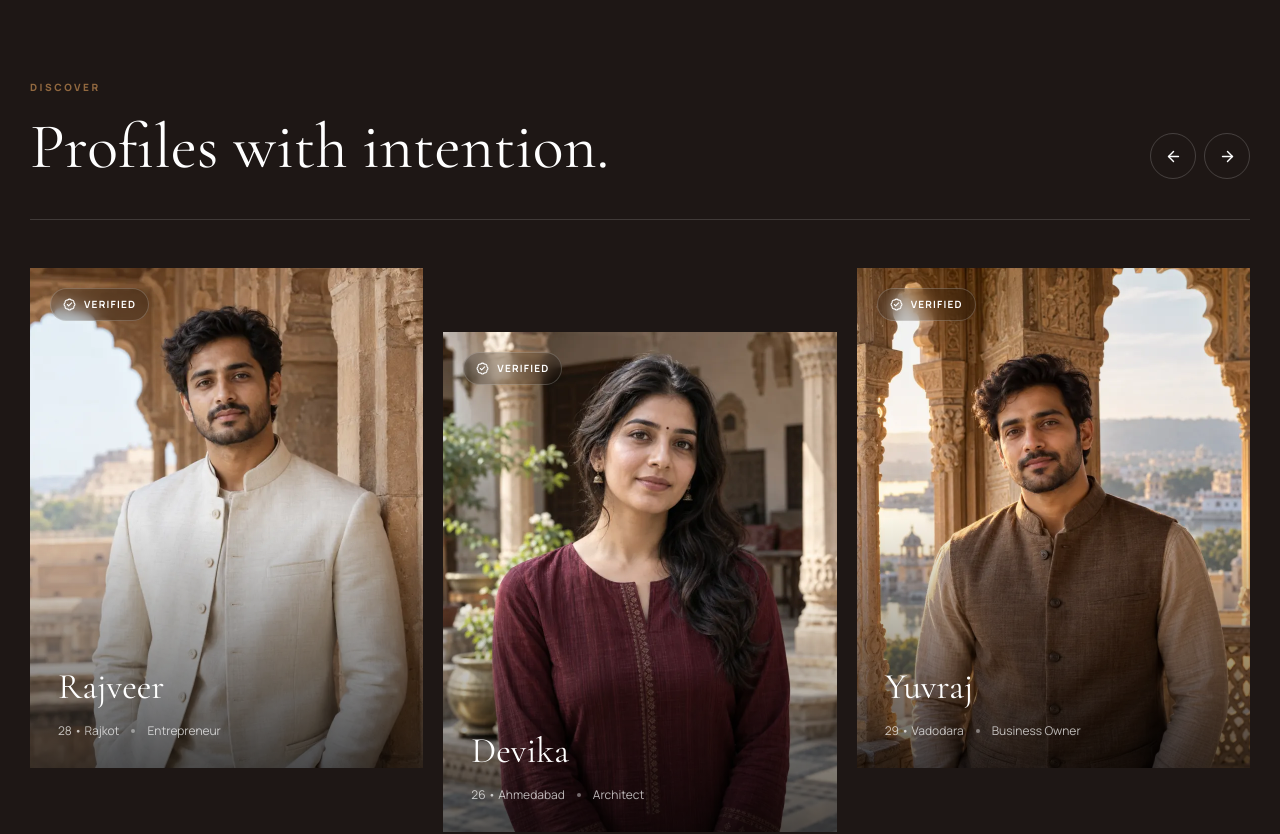
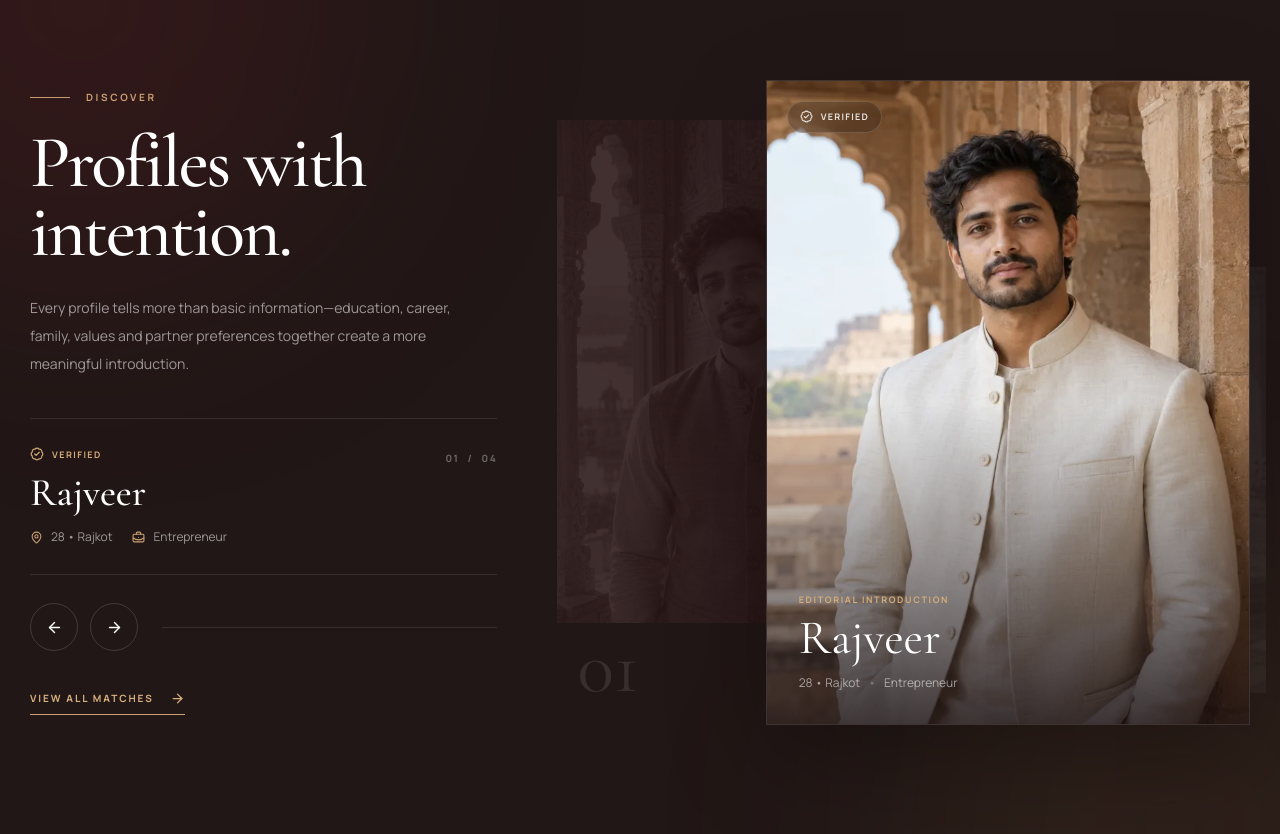
Before and after one commit to Dev0081118/Shaktriya-Samaj-Metromoney, a React (Vite) app: page / in a window 1280 px wide. Shown: the part 1820-2654 px from the top of the page. Built offline with nearby package versions, Linux system fonts and the light colour scheme; no server answers.

Commit message:
feat: enhance MatchShowcase component with detailed profile information and navigation controls

```diff
--- a/src/components/MatchShowcase.jsx
+++ b/src/components/MatchShowcase.jsx
@@ -1,25 +1,44 @@
-import { ArrowLeft, ArrowRight, BadgeCheck } from "lucide-react";
+import {
+  ArrowLeft,
+  ArrowRight,
+  BadgeCheck,
+  MapPin,
+  BriefcaseBusiness
+} from "lucide-react";
 import { Link } from "react-router-dom";
 import { useTranslation } from "react-i18next";
-import { useRef } from "react";
+import { useRef, useState } from "react";
+
 import { useGsapReveal } from "../motion/useGsapReveal";
+import { useAuth } from "../context/AuthContext";
+import { getHomeRouteForRole } from "../utils/roleRoutes";
 
 const profiles = [
   {
     name: "Rajveer",
-    details: "28 • Rajkot",
+    age: 28,
+    city: "Rajkot",
     work: "Entrepreneur",
     image: "/assets/member/profile-rajveer.webp"
   },
   {
     name: "Devika",
-    details: "26 • Ahmedabad",
+    age: 26,
+    city: "Ahmedabad",
     work: "Architect",
     image: "/assets/member/profile-devika.webp"
   },
   {
+    name: "Nandini",
+    age: 29,
+    city: "Udaipur",
+    work: "Doctor",
+    image: "/assets/member/profile-nandini.webp"
+  },
+  {
     name: "Yuvraj",
-    details: "29 • Vadodara",
+    age: 29,
+    city: "Vadodara",
     work: "Business Owner",
     image: "/assets/member/profile-yuvraj.webp"
   }
@@ -27,81 +46,226 @@ const profiles = [
 
 export default function MatchShowcase() {
   const { t } = useTranslation();
-  const root = useRef(null); useGsapReveal(root);
+  const { user } = useAuth();
+
+  const root = useRef(null);
+
+  const [activeIndex, setActiveIndex] = useState(0);
+
+  useGsapReveal(root);
+
+  const activeProfile = profiles[activeIndex];
+
+  const previousProfile = () => {
+    setActiveIndex((current) =>
+      current === 0 ? profiles.length - 1 : current - 1
+    );
+  };
+
+  const nextProfile = () => {
+    setActiveIndex((current) =>
+      current === profiles.length - 1 ? 0 : current + 1
+    );
+  };
+
+  const matchesPath = !user
+    ? "/register"
+    : user.role === "member"
+      ? "/discover"
+      : getHomeRouteForRole(user.role);
+
   return (
-    <section ref={root} className="overflow-hidden bg-[#1e1715] py-28 text-white">
-      <div className="page-container">
-        <div data-reveal className="flex flex-col justify-between gap-8 border-b border-white/15 pb-10 lg:flex-row lg:items-end">
-          <div>
-            <p className="eyebrow text-[#c99f72]">{t('nav.discover')}</p>
+    <section
+      ref={root}
+      className="relative overflow-hidden bg-[#211716] py-20 text-white sm:py-24 lg:py-28"
+    >
+      {/* Subtle atmospheric lighting */}
+      <div
+        aria-hidden="true"
+        className="pointer-events-none absolute left-[-180px] top-[-220px] h-[520px] w-[520px] rounded-full bg-[#681d25]/25 blur-[120px]"
+      />
 
-            <h2 className="mt-5 font-display text-[50px] leading-none sm:text-[64px]">
-              {t('home.showcaseTitle')}
+      <div
+        aria-hidden="true"
+        className="pointer-events-none absolute bottom-[-260px] right-[-160px] h-[540px] w-[540px] rounded-full bg-[#aa7a42]/10 blur-[130px]"
+      />
+
+      <div className="page-container relative z-10">
+        <div className="grid gap-14 lg:grid-cols-[0.82fr_1.18fr] lg:items-center lg:gap-20">
+          {/* LEFT CONTENT */}
+          <div data-reveal className="max-w-[500px]">
+            <div className="flex items-center gap-4">
+              <span className="h-px w-10 bg-[#C49B70]" />
+
+              <p className="text-[10px] font-bold uppercase tracking-[0.26em] text-[#C99F72]">
+                {t("nav.discover")}
+              </p>
+            </div>
+
+            <h2 className="mt-6 max-w-[480px] font-display text-[54px] font-medium leading-[0.93] tracking-[-0.035em] text-white sm:text-[66px] lg:text-[74px]">
+              {t("home.showcaseTitle")}
             </h2>
+
+            <p className="mt-7 max-w-[450px] text-[13px] leading-7 text-white/55 sm:text-[14px]">
+              {t("home.heritageBody2")}
+            </p>
+
+            {/* ACTIVE PROFILE DETAILS */}
+            <div
+              aria-live="polite"
+              className="mt-10 border-y border-white/10 py-7"
+            >
+              <div className="flex items-start justify-between gap-5">
+                <div>
+                  <div className="flex items-center gap-2 text-[9px] font-bold uppercase tracking-[0.16em] text-[#D6AC78]">
+                    <BadgeCheck size={14} />
+                    {t("home.verified")}
+                  </div>
+
+                  <h3 className="mt-3 font-display text-[39px] font-medium leading-none text-white">
+                    {activeProfile.name}
+                  </h3>
+
+                  <div className="mt-4 flex flex-wrap gap-x-5 gap-y-2 text-[12px] text-white/55">
+                    <span className="flex items-center gap-2">
+                      <MapPin size={13} className="text-[#C99F72]" />
+                      {activeProfile.age} • {activeProfile.city}
+                    </span>
+
+                    <span className="flex items-center gap-2">
+                      <BriefcaseBusiness
+                        size={13}
+                        className="text-[#C99F72]"
+                      />
+                      {activeProfile.work}
+                    </span>
+                  </div>
+                </div>
+
+                <div className="pt-1 text-[10px] font-bold tracking-[0.16em] text-white/35">
+                  {String(activeIndex + 1).padStart(2, "0")}
+                  <span className="mx-2">/</span>
+                  {String(profiles.length).padStart(2, "0")}
+                </div>
+              </div>
+            </div>
+
+            {/* LOCAL CONTROLS */}
+            <div className="mt-7 flex items-center gap-3">
+              <button
+                type="button"
+                onClick={previousProfile}
+                aria-label={t("home.previousProfiles")}
+                className="group flex h-12 w-12 items-center justify-center rounded-full border border-white/15 text-white transition duration-200 hover:border-[#C99F72] hover:bg-[#C99F72] hover:text-[#211716] focus-visible:outline-none focus-visible:ring-2 focus-visible:ring-[#C99F72]"
+              >
+                <ArrowLeft
+                  size={17}
+                  className="transition-transform duration-200 group-hover:-translate-x-0.5"
+                />
+              </button>
+
+              <button
+                type="button"
+                onClick={nextProfile}
+                aria-label={t("home.moreProfiles")}
+                className="group flex h-12 w-12 items-center justify-center rounded-full border border-white/15 text-white transition duration-200 hover:border-[#C99F72] hover:bg-[#C99F72] hover:text-[#211716] focus-visible:outline-none focus-visible:ring-2 focus-visible:ring-[#C99F72]"
+              >
+                <ArrowRight
+                  size={17}
+                  className="transition-transform duration-200 group-hover:translate-x-0.5"
+                />
+              </button>
+
+              <div className="ml-3 h-px flex-1 bg-white/10" />
+            </div>
+
+            {/* CTA */}
+            <Link
+              to={matchesPath}
+              className="group mt-10 inline-flex items-center gap-4 border-b border-[#C99F72] pb-2 text-[10px] font-bold uppercase tracking-[0.19em] text-[#D9B17F] transition hover:text-white"
+            >
+              {t("home.viewMatches")}
+
+              <ArrowRight
+                size={15}
+                className="transition-transform duration-200 group-hover:translate-x-1"
+              />
+            </Link>
           </div>
 
-          <div className="flex gap-2">
-            <Link
-              to="/discover"
-              aria-label={t('home.previousProfiles')}
-              className="round-control"
-            >
-              <ArrowLeft size={17} />
-            </Link>
+          {/* RIGHT PROFILE CAROUSEL */}
+          <div
+            data-reveal
+            className="relative mx-auto w-full max-w-[700px]"
+          >
+            {/* Background visual layer */}
+            <div className="absolute -left-5 top-10 hidden h-[78%] w-[58%] overflow-hidden opacity-35 md:block">
+              <img
+                src={
+                  profiles[
+                    (activeIndex + profiles.length - 1) % profiles.length
+                  ].image
+                }
+                alt=""
+                className="h-full w-full object-cover object-top grayscale"
+              />
 
-            <Link
-              to="/discover"
-              aria-label={t('home.moreProfiles')}
-              className="round-control"
-            >
-              <ArrowRight size={17} />
-            </Link>
-          </div>
-        </div>
+              <div className="absolute inset-0 bg-[#431318]/65" />
+            </div>
 
-        <div className="mt-12 grid gap-5 md:grid-cols-3">
-          {profiles.map((profile, index) => (
-            <article
-              key={profile.name}
-              data-reveal
-              className={`profile-editorial ${index === 1 ? "md:mt-16" : ""}`}
-            >
-              <div className="relative overflow-hidden">
+            <div className="absolute -right-4 bottom-8 hidden h-[66%] w-[48%] overflow-hidden opacity-25 md:block">
+              <img
+                src={profiles[(activeIndex + 1) % profiles.length].image}
+                alt=""
+                className="h-full w-full object-cover object-top grayscale"
+              />
+
+              <div className="absolute inset-0 bg-[#211716]/65" />
+            </div>
+
+            {/* MAIN ACTIVE IMAGE */}
+            <div className="relative z-10 ml-auto w-full overflow-hidden border border-white/10 bg-[#2A1B19] shadow-[0_35px_90px_rgba(0,0,0,0.28)] md:w-[72%]">
+              <div className="relative aspect-[3/4] overflow-hidden">
                 <img
-                  src={profile.image}
-                  alt={`${profile.name}, an editorial sample profile`}
+                  key={activeProfile.image}
+                  src={activeProfile.image}
+                  alt={`${activeProfile.name}, editorial sample profile`}
                   loading="lazy"
-                  className="h-[500px] w-full object-cover transition duration-700 hover:scale-[1.025]"
+                  className="h-full w-full object-cover object-top transition duration-700 hover:scale-[1.02]"
                 />
 
-                <div className="absolute inset-0 bg-gradient-to-t from-black/65 via-transparent to-transparent" />
+                <div className="absolute inset-0 bg-gradient-to-t from-[#160c0d]/80 via-transparent to-transparent" />
 
-                <span className="absolute left-5 top-5 flex items-center gap-2 rounded-full border border-white/20 bg-black/20 px-3 py-2 text-[10px] font-bold uppercase tracking-[0.12em] backdrop-blur">
+                <div className="absolute left-5 top-5 flex items-center gap-2 rounded-full border border-white/15 bg-black/20 px-3 py-2 text-[9px] font-bold uppercase tracking-[0.14em] text-white/85 backdrop-blur-md">
                   <BadgeCheck size={13} />
-                  {t('home.verified')}
-                </span>
+                  {t("home.verified")}
+                </div>
 
-                <div className="absolute inset-x-0 bottom-0 p-7">
-                  <h3 className="font-display text-[36px]">{profile.name}</h3>
+                <div className="absolute inset-x-0 bottom-0 p-6 sm:p-8">
+                  <p className="text-[9px] font-bold uppercase tracking-[0.18em] text-[#D6AC78]">
+                    Editorial introduction
+                  </p>
 
-                  <div className="mt-2 flex items-center gap-3 text-[12px] text-white/70">
-                    <span>{profile.details}</span>
-                    <span className="h-1 w-1 rounded-full bg-white/40" />
-                    <span>{profile.work}</span>
-                  </div>
+                  <h3 className="mt-2 font-display text-[42px] leading-none text-white sm:text-[48px]">
+                    {activeProfile.name}
+                  </h3>
+
+                  <p className="mt-3 text-[12px] text-white/55">
+                    {activeProfile.age} • {activeProfile.city}
+                    <span className="mx-2 text-white/25">•</span>
+                    {activeProfile.work}
+                  </p>
                 </div>
               </div>
-            </article>
-          ))}
-        </div>
+            </div>
 
-        <div className="mt-14 text-center">
-          <Link
-            to="/discover"
-            className="border-b border-[#c99f72] pb-2 text-[11px] font-bold uppercase tracking-[0.18em] text-[#d9b17f]"
-          >
-            {t('home.viewMatches')}
-          </Link>
+            {/* Side index */}
+            <div className="absolute bottom-5 left-0 z-20 hidden md:block">
+              <span className="font-display text-[76px] leading-none text-white/10">
+                {String(activeIndex + 1).padStart(2, "0")}
+              </span>
+            </div>
+          </div>
         </div>
       </div>
     </section>
```
